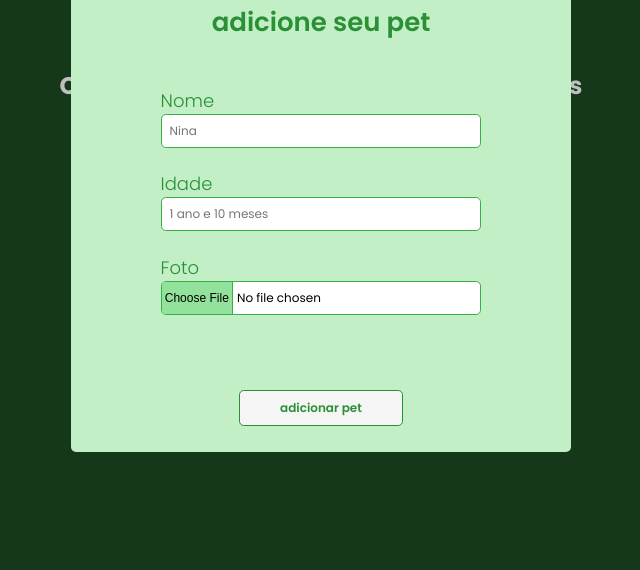
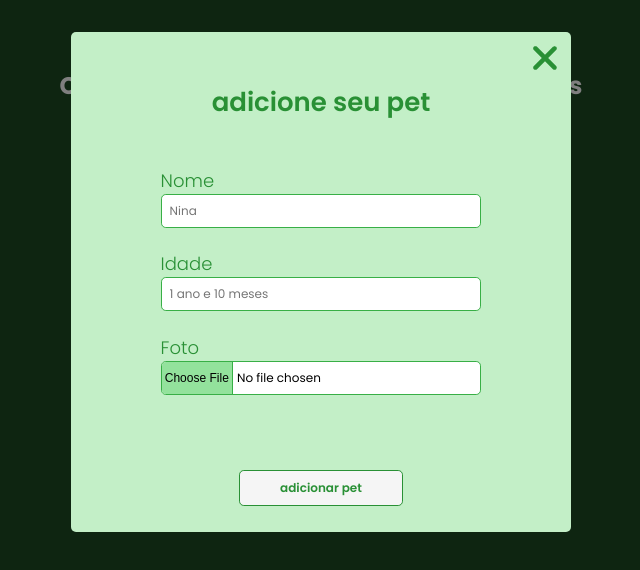
Before and after one commit to Izabela-dsn/HallOfPets, a plain HTML site: page index.html in a window 1280 px wide. Both pictures are taken after a click on the button "adicionar pet". Shown: the whole page, without its empty margins (319-959 px from the left). Drawn offline with Linux system fonts and the light colour scheme.

Commit message:
new: separated css for modal component

```diff
--- a/styles/modal.css
+++ b/styles/modal.css
@@ -4,11 +4,11 @@ dialog {
   background-color: #c3efc7;
   width: 500px;
   height: 500px;
-  margin: -3rem auto;
+  margin: 2rem auto;
 }
 
 dialog::backdrop {
-  background-color: rgba(0, 0, 0, 0.25);
+  background-color: rgba(0, 0, 0, 0.5);
 }
 
 form {
@@ -23,6 +23,10 @@ form span {
 
 span img {
   padding: 0.5rem 0.5rem 0 0;
+}
+
+form img:hover {
+  cursor: pointer;
 }
 
 dialog h3 {
```
